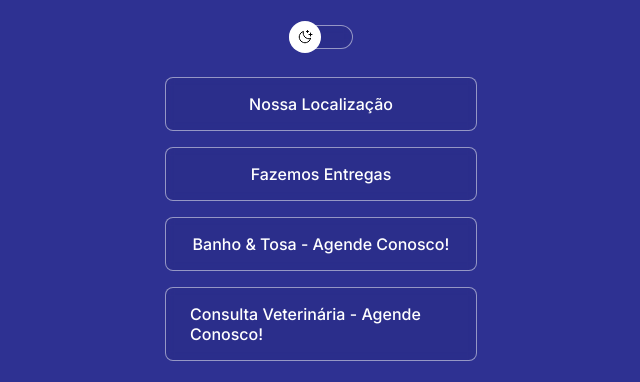
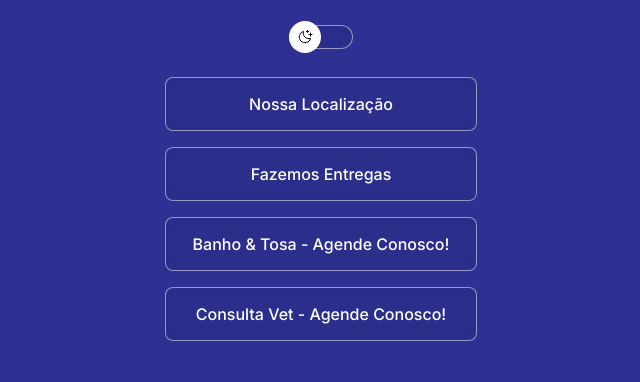
Before and after one commit to karinecord/OnlineBusinessCard, a plain HTML site: page index.html in a window 1280 px wide. Shown: the part 231-613 px from the top of the page, without its empty margins (319-959 px from the left). Drawn offline with nearby package versions, Linux system fonts and the light colour scheme.

Commit message:
remove vet to document

```diff
--- a/index.html
+++ b/index.html
@@ -29,7 +29,7 @@
           <a href="https://wa.link/lymhq2" target="_blank">Banho & Tosa - Agende Conosco!</a>
         </li>
         <li>
-          <a href="https://wa.link/lymhq2" target="_blank">Consulta Veterinária - Agende Conosco!</a>
+          <a href="https://wa.link/lymhq2" target="_blank">Consulta Vet - Agende Conosco!</a>
         </li>
       </ul>
       <div id="social-links">
```
